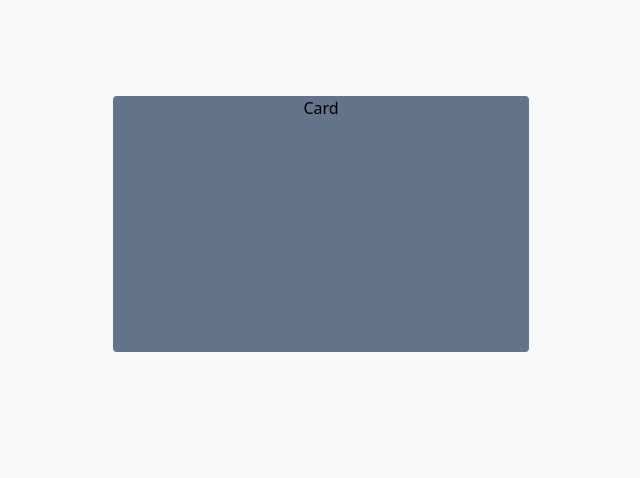
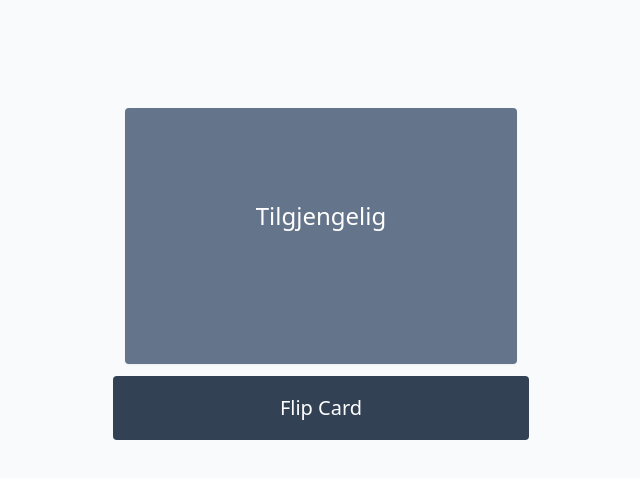
Before and after one commit to samxcrowley/flashcards, a React (Create React App) app in the folder flashcards-frontend-react/: page /card in a window 1280 px wide. Shown: the top 478 px of the page, without its empty margins (319-959 px from the left). Built offline with nearby package versions, Linux system fonts and the light colour scheme.

Commit message:
Added basic template of functionality and design to card

```diff
--- a/flashcards-frontend-react/src/pages/CardPage.js
+++ b/flashcards-frontend-react/src/pages/CardPage.js
@@ -1,10 +1,42 @@
-import React from "react";
+import React, { useState } from "react";
 
 function Card() {
 
+    const [flipped, setFlipped] = useState(false);
+
+    let frontText = "Tilgjengelig";
+    let backText = "Available";
+
     return(
-        <div className="rounded bg-slate-500 h-64">
-            Card
+        <div className="grid grid-rows content-center">
+            <div className="rounded mx-3 my-3 shadow-sm bg-slate-500 h-64 grid grid-rows content-center gap-10">
+
+                <div className="text-white text-2xl">{frontText}</div>
+
+                <div className="text-gray-100 text-2xl">{flipped ? backText : " "}</div>
+
+            </div>
+            {!flipped &&
+                <button className="rounded h-16 bg-slate-700 text-white text-xl" onClick={() => setFlipped(true)}>
+                    Flip Card
+                </button>
+            }
+            {flipped &&
+                <div className="w-24 flex flex-row">
+                    <button>
+                        1
+                    </button>
+                    <button>
+                        2
+                    </button>
+                    <button>
+                        3
+                    </button>
+                    <button>
+                        4
+                    </button>
+                </div>
+            }
         </div>
     );
 
```
